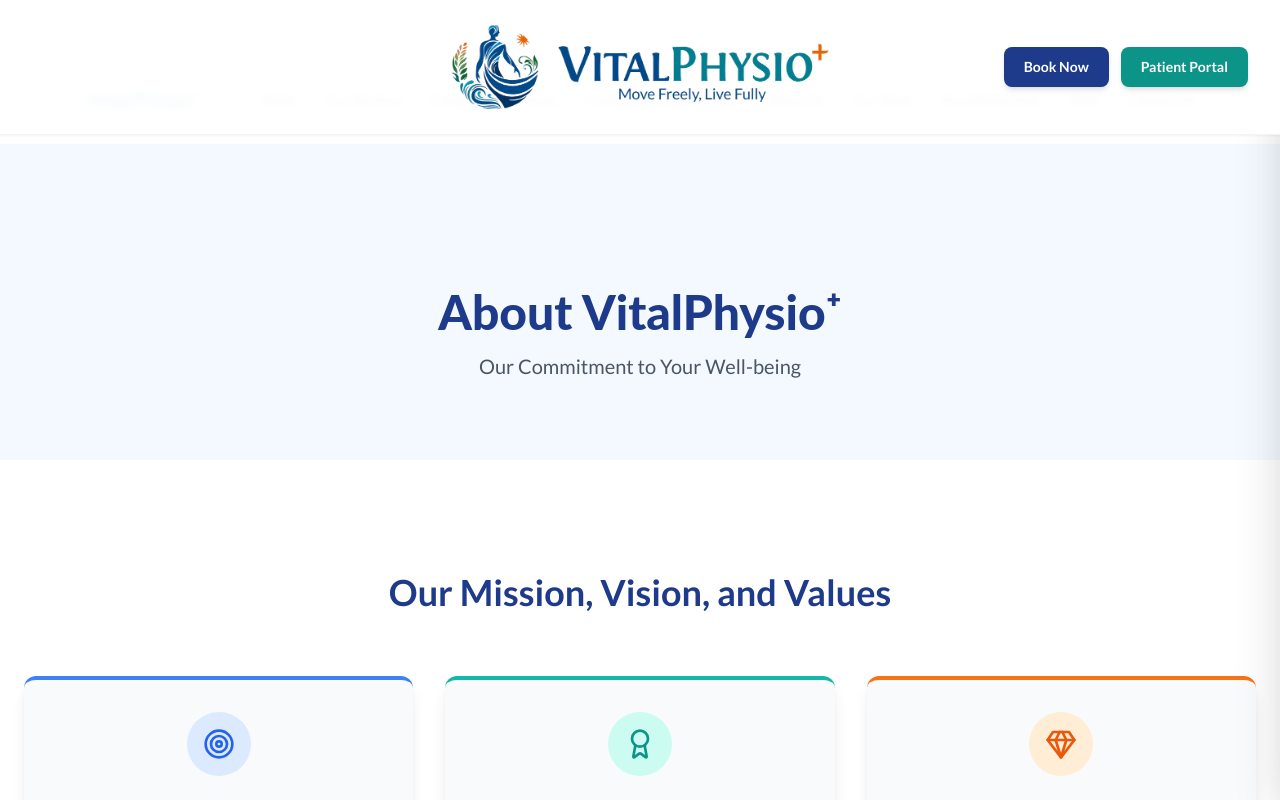
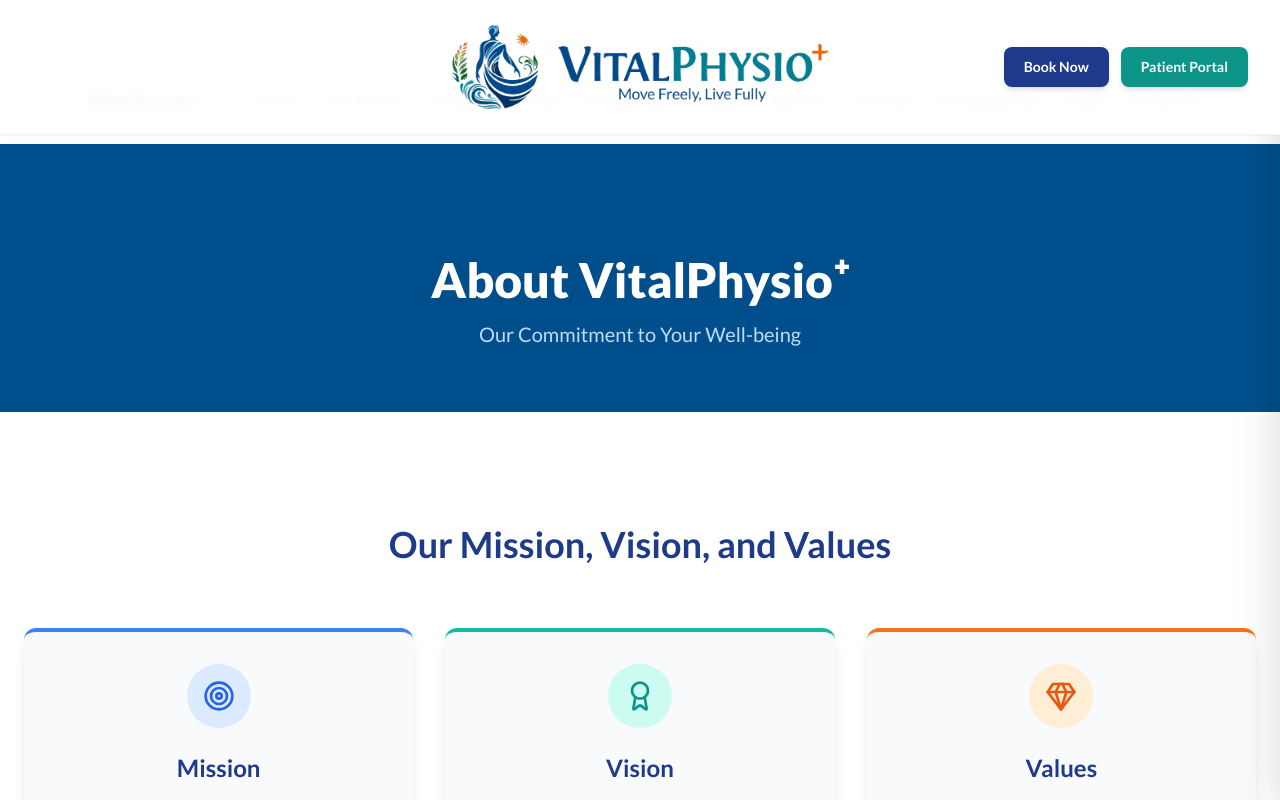
Before and after one commit to ishaan-chadha1/vital-physio-plus, a Next.js app: page /about in a window 1280 px wide. Shown: the top 800 px of the page. Built offline with nearby package versions, Linux system fonts and the light colour scheme; a web font is replaced by a local one.

Commit message:
Fix Styling of About page hero banner

```diff
--- a/app/about/page.tsx
+++ b/app/about/page.tsx
@@ -32,14 +32,19 @@
 }
 
 // Hero Section for the About Page - Updated with reduced padding
+// Hero Section for the About Page - UPDATED
 const AboutHero = () => (
-  <section className="bg-blue-50/70 pt-28 pb-16 md:pt-36 md:pb-20 px-6">
+  // Use the brand's primary blue color from the global style variable.
+  // Reduced vertical padding (py-12 md:py-16) to make the banner thinner.
+  // Added top padding (pt-24) to ensure content isn't hidden by the navbar.
+  <section className="bg-[var(--vp-blue)] pt-24 pb-12 md:pt-28 md:pb-16 px-6">
     <div className="container mx-auto text-center">
       <motion.h1
         initial={{ opacity: 0, y: 20 }}
         animate={{ opacity: 1, y: 0 }}
         transition={{ duration: 0.6, ease: "easeOut" }}
-        className="text-4xl md:text-5xl font-extrabold text-blue-900"
+        // Changed text color to white for contrast against the dark blue background.
+        className="text-4xl md:text-5xl font-extrabold text-white"
       >
         About VitalPhysio⁺
       </motion.h1>
@@ -47,7 +52,8 @@
         initial={{ opacity: 0, y: 20 }}
         animate={{ opacity: 1, y: 0 }}
         transition={{ duration: 0.6, delay: 0.2, ease: "easeOut" }}
-        className="mt-4 text-lg md:text-xl text-gray-600"
+        // Changed subheading text color for readability.
+        className="mt-4 text-lg md:text-xl text-blue-200"
       >
         Our Commitment to Your Well-being
       </motion.p>
@@ -62,7 +68,8 @@
     {
       icon: Target,
       title: "Mission",
-      description: "To empower individuals to achieve optimal physical function and a life free from limitations through compassionate, evidence-based physiotherapy.",
+      description:
+        "To empower individuals to achieve optimal physical function and a life free from limitations through compassionate, evidence-based physiotherapy.",
       borderColor: "border-blue-500",
       iconBgColor: "bg-blue-100",
       iconTextColor: "text-blue-600",
@@ -71,7 +78,8 @@
     {
       icon: Award,
       title: "Vision",
-      description: "To be the recognized leader in holistic rehabilitation, setting the standard for patient care and innovative therapeutic outcomes.",
+      description:
+        "To be the recognized leader in holistic rehabilitation, setting the standard for patient care and innovative therapeutic outcomes.",
       borderColor: "border-teal-500",
       iconBgColor: "bg-teal-100",
       iconTextColor: "text-teal-600",
@@ -80,7 +88,8 @@
     {
       icon: Gem,
       title: "Values",
-      description: "Our practice is built on Excellence, Compassion, Integrity, Innovation, and Empowerment, ensuring patient-centric care at every step.",
+      description:
+        "Our practice is built on Excellence, Compassion, Integrity, Innovation, and Empowerment, ensuring patient-centric care at every step.",
       borderColor: "border-orange-500",
       iconBgColor: "bg-orange-100",
       iconTextColor: "text-orange-600",
@@ -106,11 +115,17 @@
               viewport={{ once: true, amount: 0.5 }}
               className={`group p-8 bg-gray-50 rounded-xl shadow-lg hover:shadow-2xl transition-all duration-300 border-t-4 ${value.borderColor} ${value.hoverBgColor}`}
             >
-              <div className={`inline-flex items-center justify-center w-16 h-16 mb-6 rounded-full ${value.iconBgColor} ${value.iconTextColor} group-hover:bg-white group-hover:${value.iconTextColor} transition-colors duration-300`}>
+              <div
+                className={`inline-flex items-center justify-center w-16 h-16 mb-6 rounded-full ${value.iconBgColor} ${value.iconTextColor} group-hover:bg-white group-hover:${value.iconTextColor} transition-colors duration-300`}
+              >
                 <value.icon size={32} />
               </div>
-              <h3 className="text-2xl font-semibold text-blue-900 mb-3 group-hover:text-white transition-colors duration-300">{value.title}</h3>
-              <p className="text-gray-600 leading-relaxed group-hover:text-gray-100 transition-colors duration-300">{value.description}</p>
+              <h3 className="text-2xl font-semibold text-blue-900 mb-3 group-hover:text-white transition-colors duration-300">
+                {value.title}
+              </h3>
+              <p className="text-gray-600 leading-relaxed group-hover:text-gray-100 transition-colors duration-300">
+                {value.description}
+              </p>
             </motion.div>
           ))}
         </div>
@@ -124,26 +139,45 @@
     {
       icon: Stethoscope,
       title: "Expertise You Can Trust",
-      description: "Our team comprises highly qualified physiotherapists with advanced certifications, committed to evidence-based practice for effective care.",
+      description:
+        "Our team comprises highly qualified physiotherapists with advanced certifications, committed to evidence-based practice for effective care.",
     },
     {
       icon: HeartHandshake,
       title: "Personalized Care, Tailored for You",
-      description: "We provide one-to-one treatment sessions and individualized plans tailored to your specific needs, addressing root causes for holistic healing.",
+      description:
+        "We provide one-to-one treatment sessions and individualized plans tailored to your specific needs, addressing root causes for holistic healing.",
     },
     {
       icon: Sparkles,
       title: "Advanced Techniques & Technology",
-      description: "Utilizing cutting-edge equipment and innovative therapies like laser and advanced manual techniques to ensure forward-thinking care.",
+      description:
+        "Utilizing cutting-edge equipment and innovative therapies like laser and advanced manual techniques to ensure forward-thinking care.",
     },
     {
       icon: BrainCircuit,
       title: "A Holistic Approach to Well-being",
-      description: "We focus on your overall well-being, aiming to improve long-term health and empower you with the knowledge to maintain your vitality.",
+      description:
+        "We focus on your overall well-being, aiming to improve long-term health and empower you with the knowledge to maintain your vitality.",
     },
   ];
 
   return (
+    <>
+      <style jsx global>{`
+        @import url("https://fonts.googleapis.com/css2?family=Lato:wght@300;400;600;700;900&display=swap");
+
+        /* ---------- VitalPhysio brand palette ---------- */
+        :root {
+          --vp-blue: #004f8c; /* R-0 G-79  B-140 */
+          --vp-teal: #008094; /* R-0 G-128 B-148 */
+          --vp-orange: #ec691f; /* R-236 G-105 B-31  */
+        }
+
+        .font-lato {
+          font-family: "Lato", sans-serif;
+        }
+      `}</style>
       <section className="bg-blue-50/70 py-20 md:py-28 px-6">
         <div className="container mx-auto">
           <div className="grid lg:grid-cols-2 gap-12 lg:gap-16 items-center">
@@ -196,13 +230,15 @@
                 onError={(e: React.SyntheticEvent<HTMLImageElement, Event>) => {
                   const target = e.target as HTMLImageElement;
                   target.onerror = null;
-                target.src='https://placehold.co/600x700/e0e0e0/000000?text=Image+Not+Found';
+                  target.src =
+                    "https://placehold.co/600x700/e0e0e0/000000?text=Image+Not+Found";
                 }}
               />
             </motion.div>
           </div>
         </div>
       </section>
+    </>
   );
 };
 
@@ -261,4 +297,5 @@
 //       </div>
 //     </div>
 //   </footer>
+
 // );
```
Lines whose indentation alone changed are shown as unchanged.
